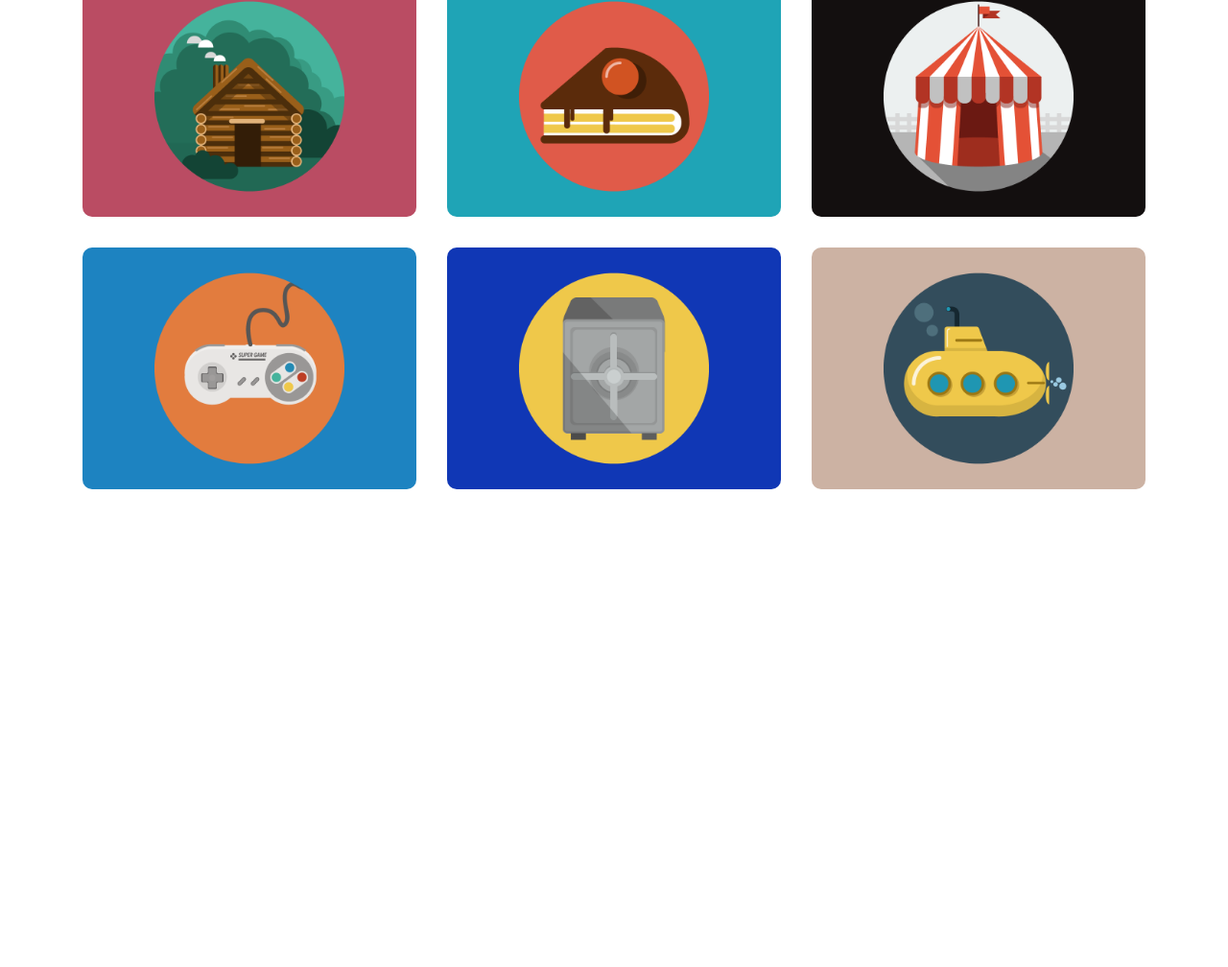
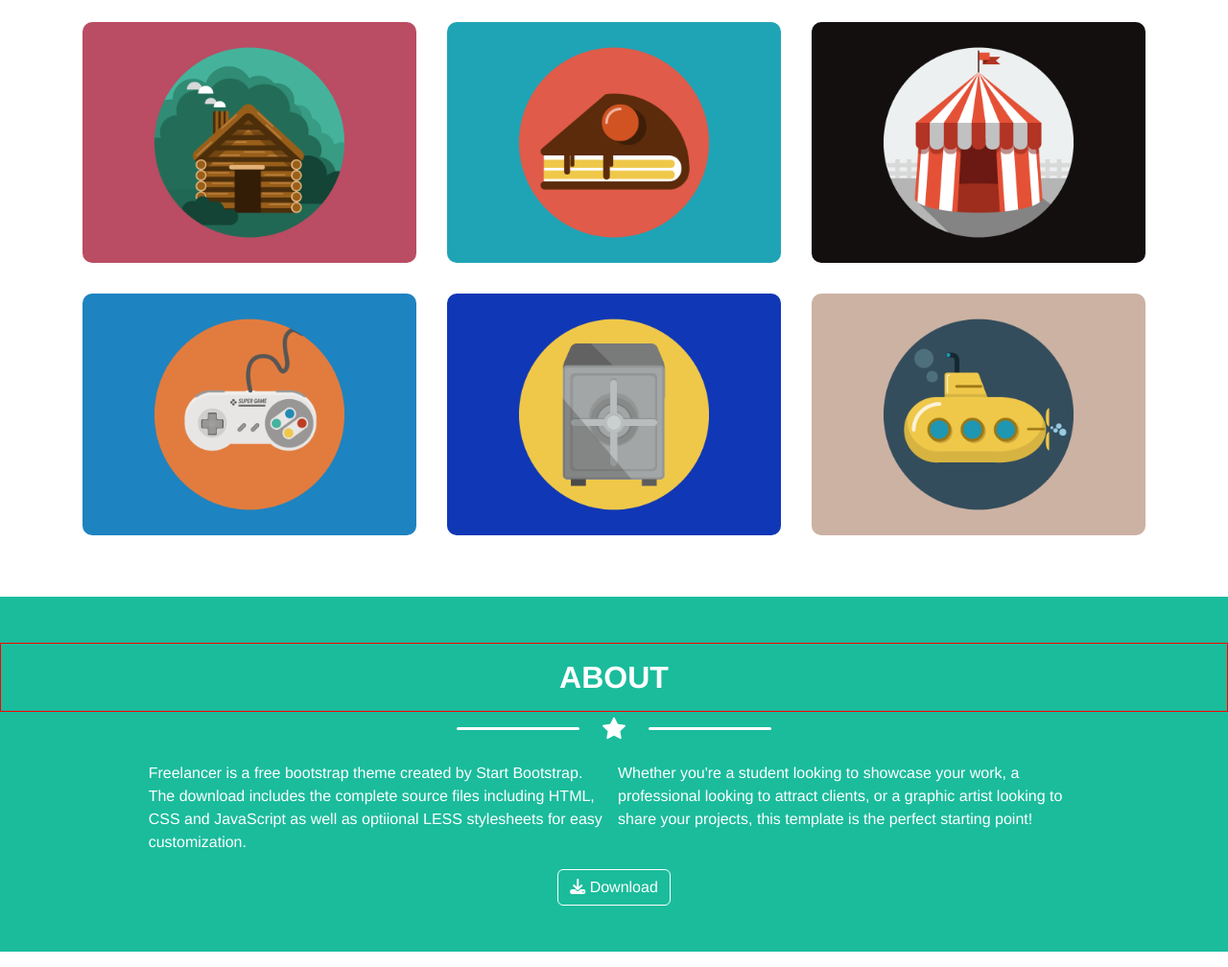
Before and after one commit to fathergasc/html-css-bootstrap-freelancer, a plain HTML site: page index.html in a window 1280 px wide. Shown: the part 755-1763 px from the top of the page at 96% size. Before the commit the page ends 1281 px from the top, so only its background shows below. Drawn offline with nearby package versions, Linux system fonts and the light colour scheme.

Commit message:
add: added #about section html info and style + md

```diff
--- a/css/style.css
+++ b/css/style.css
@@ -63,3 +63,17 @@ header .row {
 #portfolio img {
     border-radius: 10px;
 }
+
+/* about */
+
+#about .container {
+    max-width: 400px;
+}
+
+#paragraph .row {
+    max-width: 400px;
+}
+
+#paragraph-row button {
+    border-color: white;
+}
--- a/index.html
+++ b/index.html
@@ -6,6 +6,7 @@
         <meta name="viewport" content="width=device-width, initial-scale=1.0">
         <link href="https://cdn.jsdelivr.net/npm/bootstrap@5.2.0-beta1/dist/css/bootstrap.min.css" rel="stylesheet" integrity="sha384-0evHe/X+R7YkIZDRvuzKMRqM+OrBnVFBL6DOitfPri4tjfHxaWutUpFmBp4vmVor" crossorigin="anonymous">
         <link rel="stylesheet" href="https://cdn.jsdelivr.net/npm/bootstrap-icons@1.8.3/font/bootstrap-icons.css">
+        <link rel="stylesheet" href="https://cdnjs.cloudflare.com/ajax/libs/font-awesome/6.1.1/css/all.min.css" integrity="sha512-KfkfwYDsLkIlwQp6LFnl8zNdLGxu9YAA1QvwINks4PhcElQSvqcyVLLD9aMhXd13uQjoXtEKNosOWaZqXgel0g==" crossorigin="anonymous" referrerpolicy="no-referrer" />
         <link rel="stylesheet" href="css/style.css">
         <title>Bootstrap Freelancer</title>
     </head>
@@ -32,7 +33,7 @@
 
             <section id="jumbo" class="container-fluid green">
                 <div class="row">
-                    <div class="col col-md col-lg d-flex flex-column align-items-center my-3 my-md-5">
+                    <div class="col col-md col-lg d-flex flex-column align-items-center my-5 ">
                         <img src="img/avatar.svg" alt="Avatar">
                         <h2 class="fw-bold text-white my-3">START BOOTSTRAP</h2>
                         <div class="d-flex flex-row align-items-center">
@@ -40,7 +41,7 @@
                             <i class="bi bi-star-fill text-white fs-4 px-4"></i>
                             <div class="white_line"></div>
                         </div>
-                        <div class="my-3 text-white fw-400">
+                        <div class="my-3 text-white fw-400 mb-3">
                             GRAPHIC ARTIST - WEB DESIGNER - ILLUSTRATOR
 
                         </div>
@@ -48,7 +49,7 @@
                 </div>
             </section>
 
-            <section id="portfolio" class="container">
+            <section id="portfolio" class="container my-5">
                 <div class="row">
                     <div class="col col-md col-lg">
                         <h2 class="fw-bold my-3 text-center">PORTFOLIO</h2>
@@ -94,8 +95,24 @@
                 </div>
             </section>
 
-            <section id="about">
-
+            <section id="about" class="container-fluid green text-white">
+                <div class="row">
+                    <div class="col col-md col-lg mt-5">
+                        <h2 class="fw-bold my-3 text-center">ABOUT</h2>
+                    </div>
+                    <div class="d-flex flex-row align-items-center justify-content-center">
+                        <div class="white_line"></div>
+                        <i class="bi bi-star-fill fs-4 px-4 text-white"></i>
+                        <div class="white_line"></div>
+                    </div>
+                </div>
+                <div id="paragraph-row" class="row d-flex justify-content-center my-3">
+                    <p class="col-12 px-5 col-md-5 pe-md-1">Freelancer is a free bootstrap theme created by Start Bootstrap. The download includes the complete source files including HTML, CSS and JavaScript as well as optiional LESS stylesheets for easy customization.</p>
+                    <p class="col-12 px-5 col-md-5 ps-md-1">Whether you're a student looking to showcase your work, a professional looking to attract clients, or a graphic artist looking to share your projects, this template is the perfect starting point!</p>
+                    <div class="col-12 d-flex justify-content-center align-items-center mb-5">
+                        <button type="button" class="btn btn-outline-secondary text-white"><i class="fa-solid fa-download"></i> Download</button>
+                    </div>
+                </div>
             </section>
 
             <section id="contact">
```
